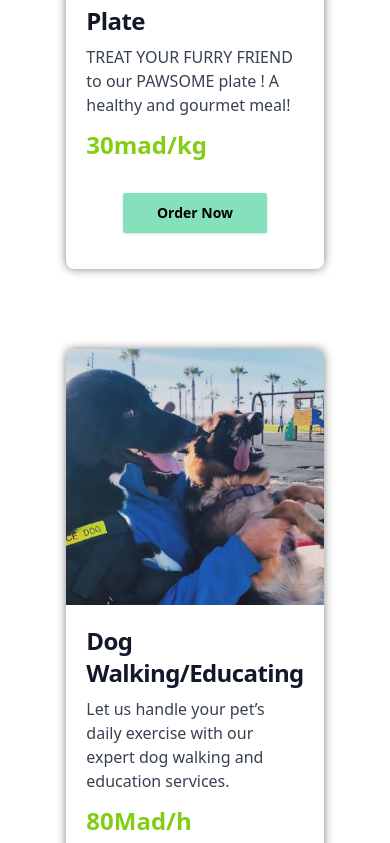
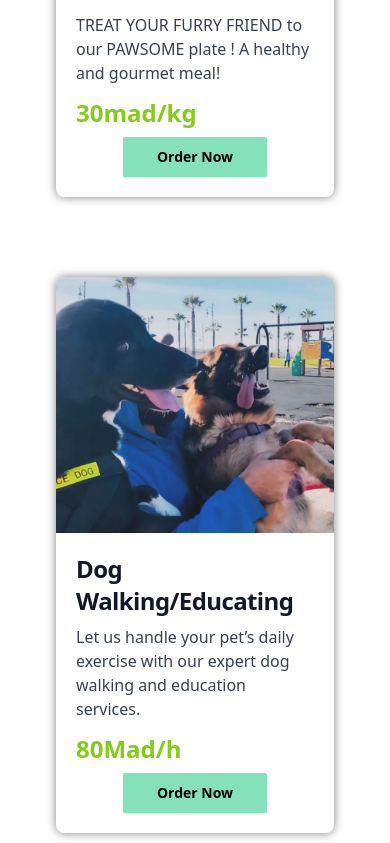
Before and after one commit to FOODrest/desktop-tutorial, a React (Vite) app in the folder freelance/: page / in a window 390 px wide. Shown: the part 2561-3404 px from the top of the page. Built offline with nearby package versions, Linux system fonts and the light colour scheme.

Commit message:
service1

```diff
--- a/freelance/src/layout/index/Services.jsx
+++ b/freelance/src/layout/index/Services.jsx
@@ -1,6 +1,5 @@
 import React from 'react';
 import { useLanguage } from '../../LanguageContext';
-import PropTypes from 'prop-types';
 
 const Services = () => {
   const { translate } = useLanguage();
@@ -19,7 +18,7 @@ const Services = () => {
       >
         {translate('service') || 'Services'} {/* Fallback to 'Services' if translation is missing */}
       </h1>
-      <div className='p-16 sm:p-12 ' style={{ justifyContent: 'center', alignItems: 'center', paddingTop: '1rem', display: 'flex' }}>
+      <div className='p-12 sm:p-8 ' style={{ justifyContent: 'center', alignItems: 'center', paddingTop: '1rem', display: 'flex' }}>
         <ul className="grid gap-20 sm:gap-40 sm:grid-cols-2 lg:grid-cols-2 p-2 xl:p-5" style={{ width: 'auto' }}>
           {/* Service Item 1 */}
           <li>
@@ -32,12 +31,12 @@ const Services = () => {
                 <p className="mb-3 font-normal text-gray-700 dark:text-gray-400">
                   {translate('Pawsome') || 'Pawsome'} {/* Fallback text */}
                 </p>
-                <p className="mb-8">
+                <p className="sm:mb-8 mb-2">
                   <b className="text-lime-500 text-2xl">30mad/kg</b>
                 </p>
                 <div style={{ width: '100%', justifyContent: 'center', textAlign: 'center', display: 'flex' }}>
                   <a href="https://wa.me/212669150042"
-                    className="flex flex-row items-center w-36 justify-center py-2 mb-4 text-sm font-bold bg-green-300 leading-6 capitalize duration-100 transform rounded-sm shadow cursor-pointer focus:ring-4 focus:ring-green-500 focus:ring-opacity-50 focus:outline-none sm:mb-0 sm:mr-4 md:pl-8 md:pr-6 hover:shadow-lg hover:-translate-y-1">
+                    className="flex flex-row items-center w-36 justify-center py-2  text-sm font-bold bg-green-300 leading-6 capitalize duration-100 transform rounded-sm shadow cursor-pointer focus:ring-4 focus:ring-green-500 focus:ring-opacity-50 focus:outline-none sm:mb-0 sm:mr-4 md:pl-8 md:pr-6 hover:shadow-lg hover:-translate-y-1">
                     {translate('Order') || 'Order'} {/* Fallback text */}
                   </a>
                 </div>
@@ -55,12 +54,12 @@ const Services = () => {
                 <p className="mb-3 font-normal text-gray-700 dark:text-gray-400">
                   {translate('Walking') || 'Walking'} {/* Fallback text */}
                 </p>
-                <p className='mb-8'>
+                <p className='sm:mb-8 mb-2'>
                   <b className='text-lime-500 text-2xl'>80Mad/h</b>
                 </p>
                 <div style={{ width: '100%', justifyContent: 'center', textAlign: 'center', display: 'flex' }}>
                   <a href="https://wa.me/212669150042"
-                    className="flex flex-row items-center w-36 justify-center py-2 mb-4 text-sm font-bold bg-green-300 leading-6 capitalize duration-100 transform rounded-sm shadow cursor-pointer focus:ring-4 focus:ring-green-500 focus:ring-opacity-50 focus:outline-none sm:mb-0 sm:mr-4 md:pl-8 md:pr-6 hover:shadow-lg hover:-translate-y-1">
+                    className="flex flex-row items-center w-36 justify-center py-2  text-sm font-bold bg-green-300 leading-6 capitalize duration-100 transform rounded-sm shadow cursor-pointer focus:ring-4 focus:ring-green-500 focus:ring-opacity-50 focus:outline-none sm:mb-0 sm:mr-4 md:pl-8 md:pr-6 hover:shadow-lg hover:-translate-y-1">
                     {translate('Order') || 'Order'} {/* Fallback text */}
                   </a>
                 </div>
```
